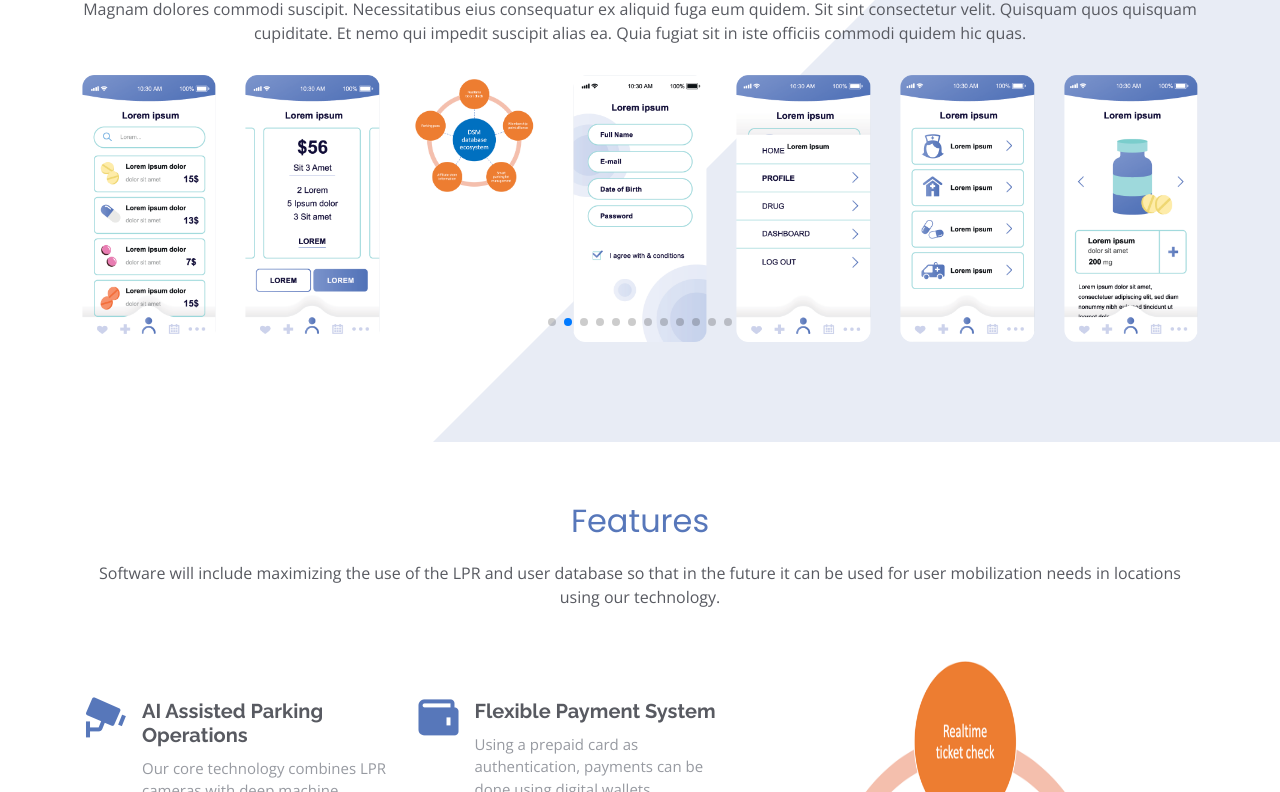
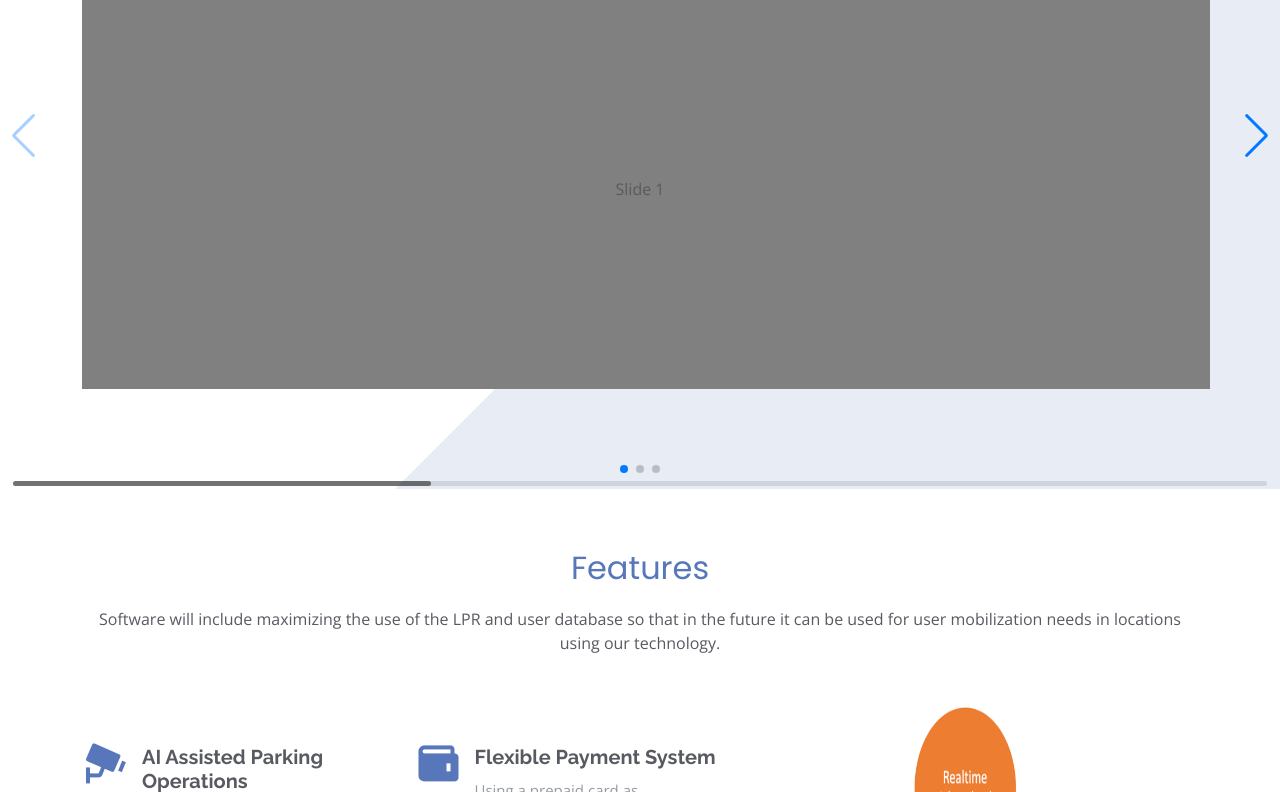
Before and after one commit to TRusso03/DSM, a plain HTML site: page DSM1/index.html in a window 1280 px wide. Shown: the part 217-1009 px from the top of the page. Drawn offline with nearby package versions, Linux system fonts and the light colour scheme.

Commit message:
Swiper Done

```diff
--- a/DSM1/assets/css/style.css
+++ b/DSM1/assets/css/style.css
@@ -672,6 +672,24 @@ section {
 }
 
 /*--------------------------------------------------------------
+# Hero gallery
+--------------------------------------------------------------*/
+.hero-swiper {
+  height: 400px;
+  width: 100%;
+  overflow: hidden;
+}
+    .swiper-slide{
+      background: grey;
+      display: flex;
+      justify-content: center;
+      align-items: center;
+
+    }
+
+
+
+/*--------------------------------------------------------------
 # Testimonials
 --------------------------------------------------------------*/
 .testimonials .testimonials-carousel,
--- a/DSM1/assets/js/main.js
+++ b/DSM1/assets/js/main.js
@@ -227,6 +227,31 @@
   });
 
   /**
+   * hero slider
+   */
+
+   new Swiper('.hero-swiper', {
+    // Optional parameters
+
+
+    // If we need pagination
+    pagination: {
+      el: '.swiper-pagination',
+    },
+
+    // Navigation arrows
+    navigation: {
+      nextEl: '.swiper-button-next',
+      prevEl: '.swiper-button-prev',
+    },
+
+    // And if we need scrollbar
+    scrollbar: {
+      el: '.swiper-scrollbar',
+    },
+  });
+
+  /**
    * Animation on scroll
    */
   window.addEventListener('load', () => {
--- a/DSM1/index.html
+++ b/DSM1/index.html
@@ -99,35 +99,26 @@
   <section id="hero" class="d-flex align-items-center">
 
     <div class="container">
+      <h1>Smark Parking System</h1>
       <div class="row">
-        <div class="container" data-aos="fade-up">
+        <div class="hero-swiper">
+          <!-- Additional required wrapper -->
+          <div class="swiper-wrapper">
+            <!-- Slides -->
+            <div class="swiper-slide">Slide 1</div>
+            <div class="swiper-slide">Slide 2</div>
+            <div class="swiper-slide">Slide 3</div>
+            ...
+          </div>
+          <!-- If we need pagination -->
+          <div class="swiper-pagination"></div>
 
-          <div class="section-title">
-            <h2>Gallery</h2>
-            <p>Magnam dolores commodi suscipit. Necessitatibus eius consequatur ex aliquid fuga eum quidem. Sit sint consectetur velit. Quisquam quos quisquam cupiditate. Et nemo qui impedit suscipit alias ea. Quia fugiat sit in iste officiis commodi quidem hic quas.</p>
-          </div>
+          <!-- If we need navigation buttons -->
+          <div class="swiper-button-prev"></div>
+          <div class="swiper-button-next"></div>
 
-        </div>
-
-        <div class="container-fluid" data-aos="fade-up">
-          <div class="gallery-slider swiper">
-            <div class="swiper-wrapper">
-              <div class="swiper-slide"><a href="assets/img/gallery/gallery-1.png" class="gallery-lightbox" data-gall="gallery-carousel"><img src="assets/img/Smark_12.png" class="img-fluid" alt=""></a></div>
-              <div class="swiper-slide"><a href="assets/img/gallery/gallery-2.png" class="gallery-lightbox" data-gall="gallery-carousel"><img src="assets/img/gallery/gallery-2.png" class="img-fluid" alt=""></a></div>
-              <div class="swiper-slide"><a href="assets/img/gallery/gallery-3.png" class="gallery-lightbox" data-gall="gallery-carousel"><img src="assets/img/gallery/gallery-3.png" class="img-fluid" alt=""></a></div>
-              <div class="swiper-slide"><a href="assets/img/gallery/gallery-4.png" class="gallery-lightbox" data-gall="gallery-carousel"><img src="assets/img/gallery/gallery-4.png" class="img-fluid" alt=""></a></div>
-              <div class="swiper-slide"><a href="assets/img/gallery/gallery-5.png" class="gallery-lightbox" data-gall="gallery-carousel"><img src="assets/img/gallery/gallery-5.png" class="img-fluid" alt=""></a></div>
-              <div class="swiper-slide"><a href="assets/img/gallery/gallery-6.png" class="gallery-lightbox" data-gall="gallery-carousel"><img src="assets/img/gallery/gallery-6.png" class="img-fluid" alt=""></a></div>
-              <div class="swiper-slide"><a href="assets/img/gallery/gallery-7.png" class="gallery-lightbox" data-gall="gallery-carousel"><img src="assets/img/gallery/gallery-7.png" class="img-fluid" alt=""></a></div>
-              <div class="swiper-slide"><a href="assets/img/gallery/gallery-8.png" class="gallery-lightbox" data-gall="gallery-carousel"><img src="assets/img/gallery/gallery-8.png" class="img-fluid" alt=""></a></div>
-              <div class="swiper-slide"><a href="assets/img/gallery/gallery-9.png" class="gallery-lightbox" data-gall="gallery-carousel"><img src="assets/img/gallery/gallery-9.png" class="img-fluid" alt=""></a></div>
-              <div class="swiper-slide"><a href="assets/img/gallery/gallery-10.png" class="gallery-lightbox" data-gall="gallery-carousel"><img src="assets/img/gallery/gallery-10.png" class="img-fluid" alt=""></a></div>
-              <div class="swiper-slide"><a href="assets/img/gallery/gallery-11.png" class="gallery-lightbox" data-gall="gallery-carousel"><img src="assets/img/gallery/gallery-11.png" class="img-fluid" alt=""></a></div>
-              <div class="swiper-slide"><a href="assets/img/gallery/gallery-12.png" class="gallery-lightbox" data-gall="gallery-carousel"><img src="assets/img/gallery/gallery-12.png" class="img-fluid" alt=""></a></div>
-            </div>
-            <div class="swiper-pagination"></div>
-          </div>
-
+          <!-- If we need scrollbar -->
+          <div class="swiper-scrollbar"></div>
         </div>
 
         </div>
```
